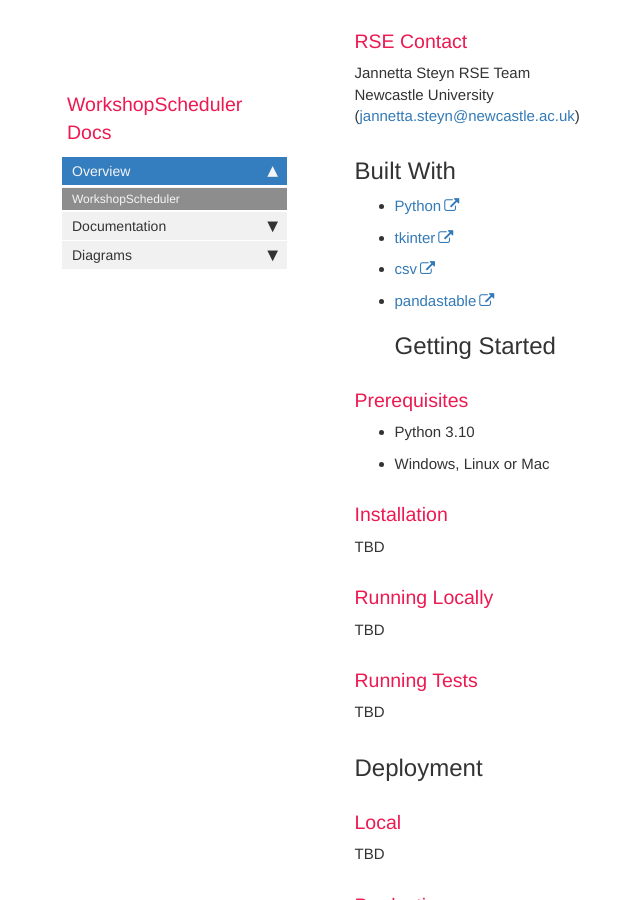
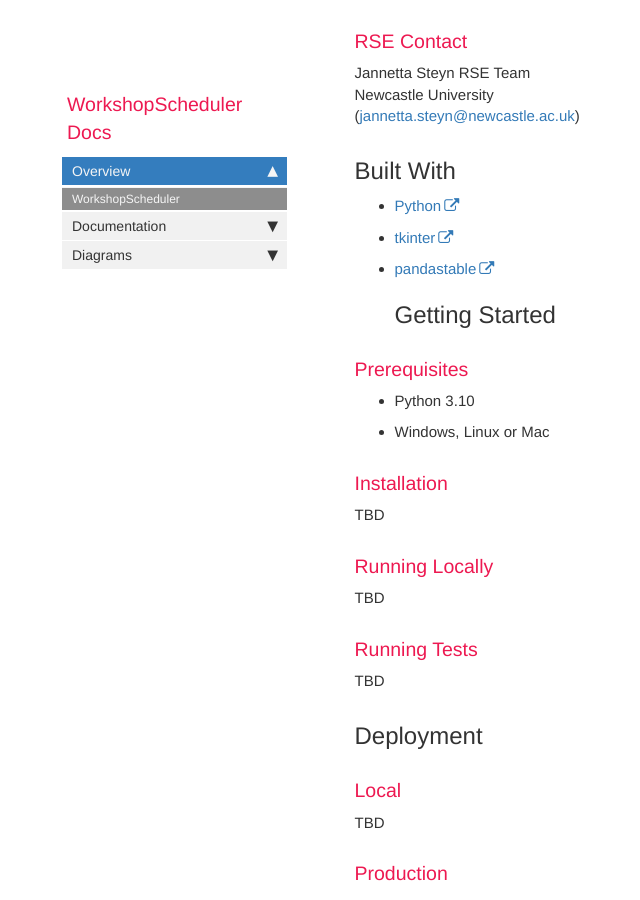
Before and after one commit to NewcastleRSE/WorkshopScheduler, a Jekyll site: the page built from index.md, in a window 1280 px wide and 900 px high, scrolled down 1182 px. Shown: the whole window, without its empty margins (8-648 px from the left). Built offline with Jekyll 4.4.1, drawn with Linux system fonts in a browser that asks for light colours; comment, search, counter and statistics services are not loaded.

Commit message:
Remove references to CSV library from documentation as this is no longer being used to process the CSV files

```diff
--- a/index.md
+++ b/index.md
@@ -24,7 +24,6 @@ Newcastle University
 
 - [Python](https://www.python.org/)
 - [tkinter](https://docs.python.org/3/library/tkinter.html)
-- [csv](https://docs.python.org/3/library/csv.html)
 - [pandastable](https://pandastable.readthedocs.io/en/latest/examples.html)
 ## Getting Started
 
```
